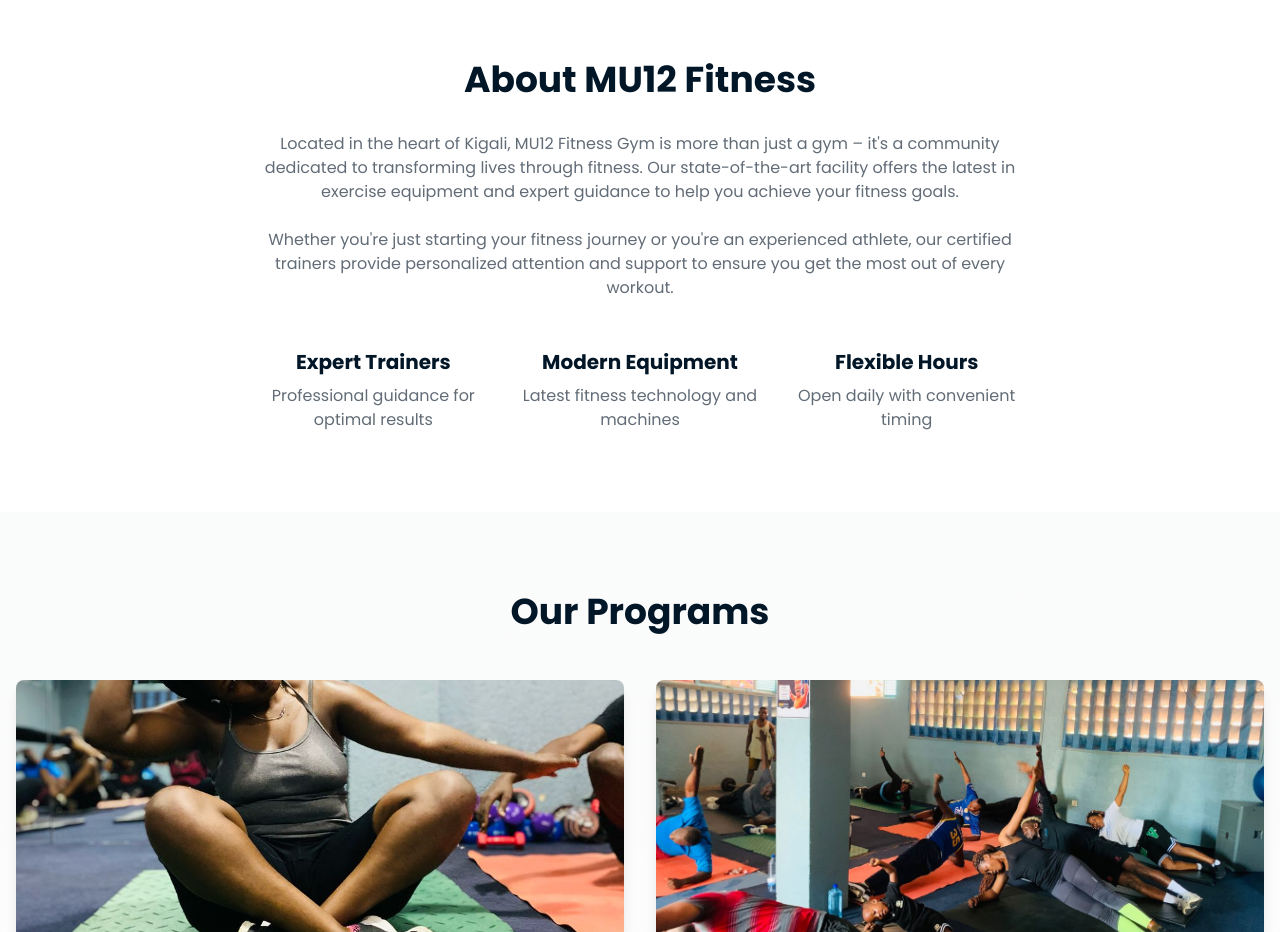
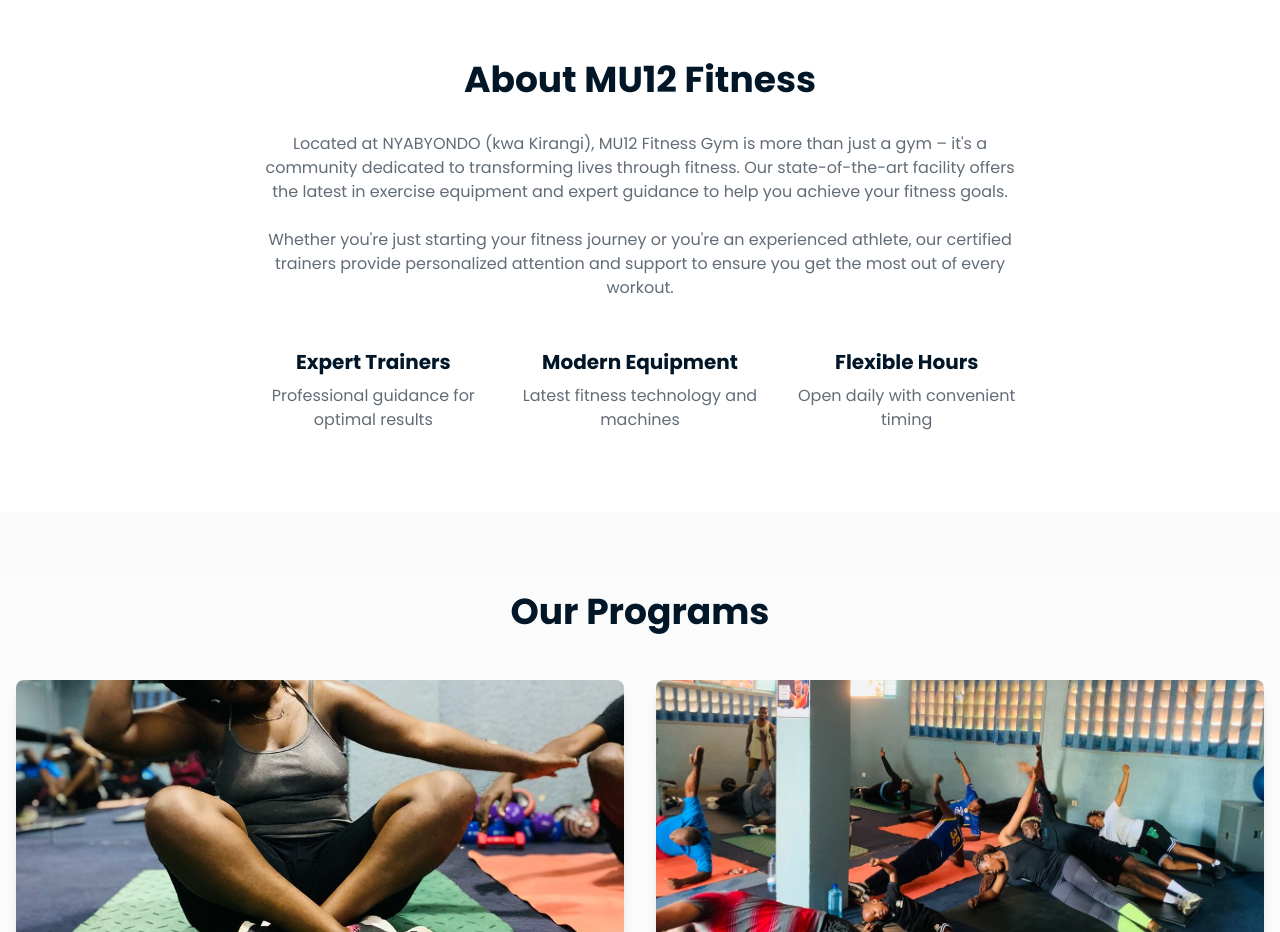
Before and after one commit to PATRICKNDIZEYE/m12gym, a Next.js app: page / in a window 1280 px wide. Shown: the part 820-1752 px from the top of the page. Built offline with nearby package versions, Linux system fonts and the light colour scheme.

Commit message:
location

```diff
--- a/src/app/components/About/About.tsx
+++ b/src/app/components/About/About.tsx
@@ -8,7 +8,7 @@
           <div className="max-w-3xl mx-auto text-center">
             <h2 className="text-4xl font-bold mb-8">About MU12 Fitness</h2>
             <p className="text-gray-600 mb-6">
-              Located in the heart of Kigali, MU12 Fitness Gym is more than just a gym –
+              Located at NYABYONDO (kwa Kirangi), MU12 Fitness Gym is more than just a gym –
               it's a community dedicated to transforming lives through fitness. Our
               state-of-the-art facility offers the latest in exercise equipment and
               expert guidance to help you achieve your fitness goals.
```
